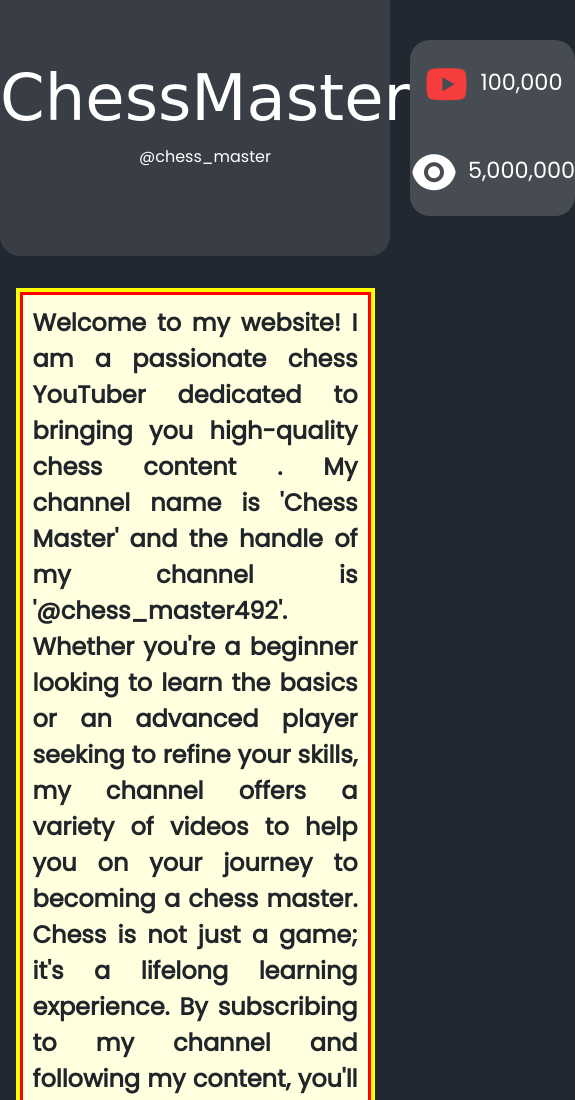
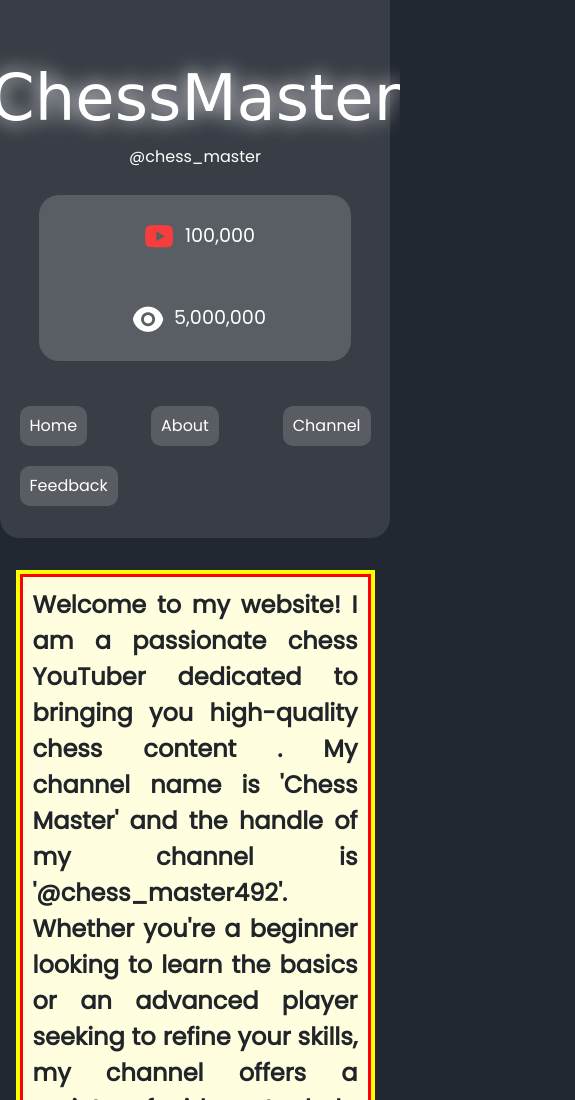
Before and after one commit to Code-With-Bhavya/My-Website, a plain HTML site: page index.html in a window 390 px wide. Shown: the top 1100 px of the page, 575 px wide, since content can reach past the window. Drawn offline with nearby package versions, Linux system fonts and the light colour scheme; no server answers; a web font is replaced by a local one.

Commit message:
commit by falco

```diff
--- a/index.html
+++ b/index.html
@@ -33,7 +33,14 @@
             </div>
         </div>
 
-        <div class="links"></div>
+        <div class="links">
+            <div class="links-wrapper">
+                <button id="btn">Home</button>
+                <button id="btn">About</button>
+                <button id="btn">Channel</button>
+                <button id="btn">Feedback</button>
+            </div>
+        </div>
 
     </header>
     <!-- sidebar -->
--- a/style.css
+++ b/style.css
@@ -173,6 +173,7 @@ nav a:hover {
   font-weight: 400;
   font-style: normal;
   font-size: 7em;
+  text-shadow: 0 0 20px #ffffff;
 }
 
 #subtext {
@@ -184,6 +185,39 @@ nav a:hover {
   height: 70%;
   display: flex;
   justify-content: space-around;
+}
+
+.links {
+  height: 30%;
+  width: 100vw;
+  /* background-color: blue; */
+  display: flex;
+  justify-content: center;
+  align-items: center;
+  margin-top: 1.7em;
+}
+
+.links-wrapper {
+  width: 50vw;
+  height: fit-content;
+  /* background-color: red; */
+  display: flex;
+  flex-wrap: wrap;
+  gap: 20px;
+  justify-content: space-between;
+}
+
+#btn {
+  color: white;
+  padding: 12px 40px;
+  border-radius: 13px;
+  background-color: #d9d9d932;
+  border: none;
+  cursor: pointer;
+}
+
+#btn:hover {
+  background-color: #d9d9d90d;
 }
 
 #stats {
@@ -352,6 +386,10 @@ body {
 
 /* Add this CSS code for mobile devices */
 @media screen and (max-width: 600px) {
+  #stats {
+    width: 80%;
+  }
+
   #logo {
     width: 34%;
     margin-left: 76px;
@@ -442,6 +480,33 @@ body {
     padding-bottom: 20px;
   }
 
+
+  .headings {
+    flex-direction: column;
+  }
+
+  .links-wrapper {
+    width: 90vw;
+  }
+
+
+  .headings {
+    align-items: center;
+  }
+
+  #stats {
+    margin-top: 10px;
+  }
+
+  .subs i, .likes i{
+    scale: 0.7;
+  }
+
+  .subs p, .likes p{
+    font-size: 1.2em;
+    margin-left: 2px;
+    padding-top: 0.8em;
+  }
   #maintext {
 
     font-size: 4em;
@@ -449,6 +514,15 @@ body {
 
   #subtext {
     font-size: 1em;
+  }
+
+  #btn {
+    color: white;
+    padding: 8px 10px;
+    border-radius: 10px;
+    background-color: #d9d9d932;
+    border: none;
+    cursor: pointer;
   }
 }
 
```
